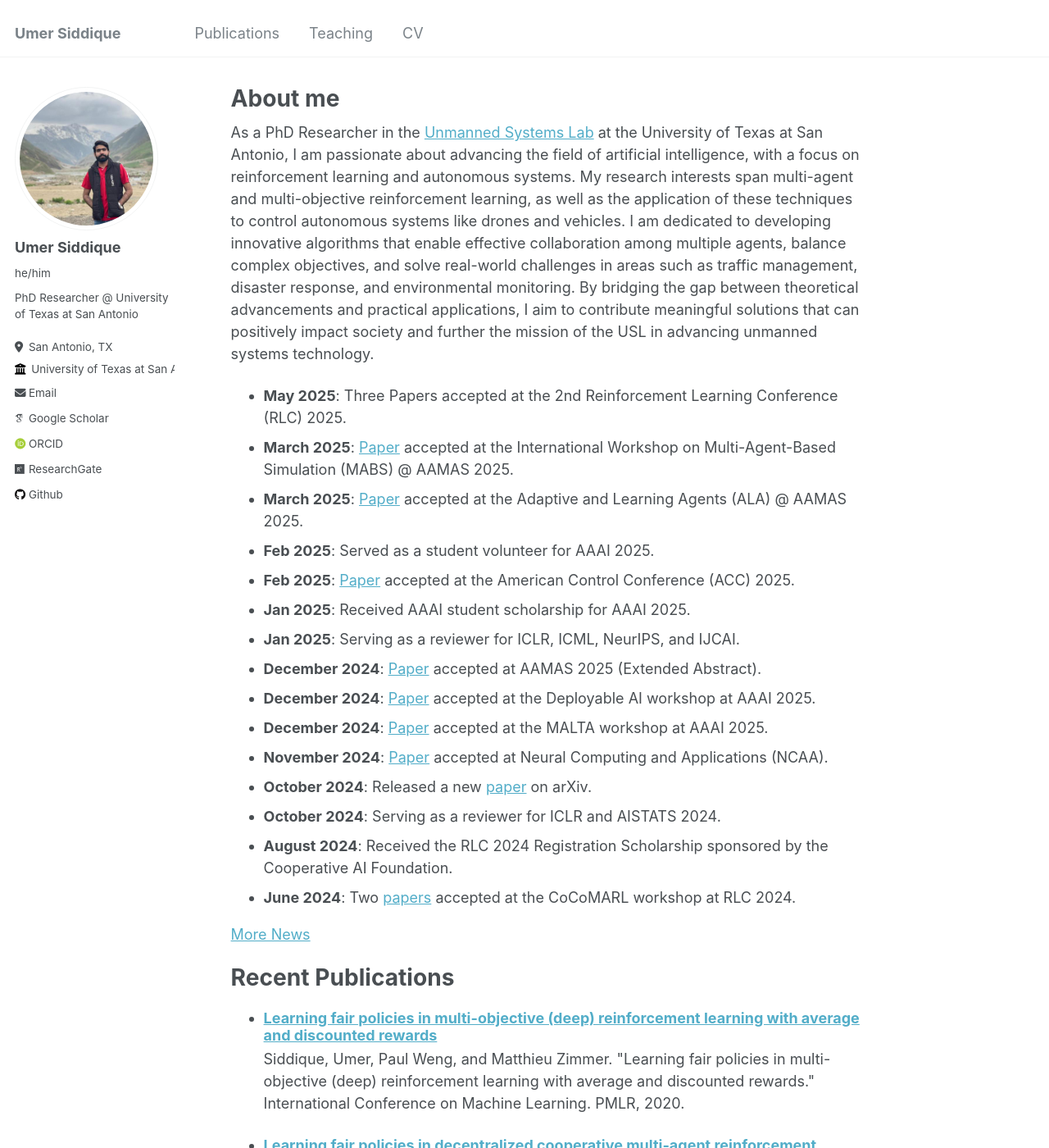
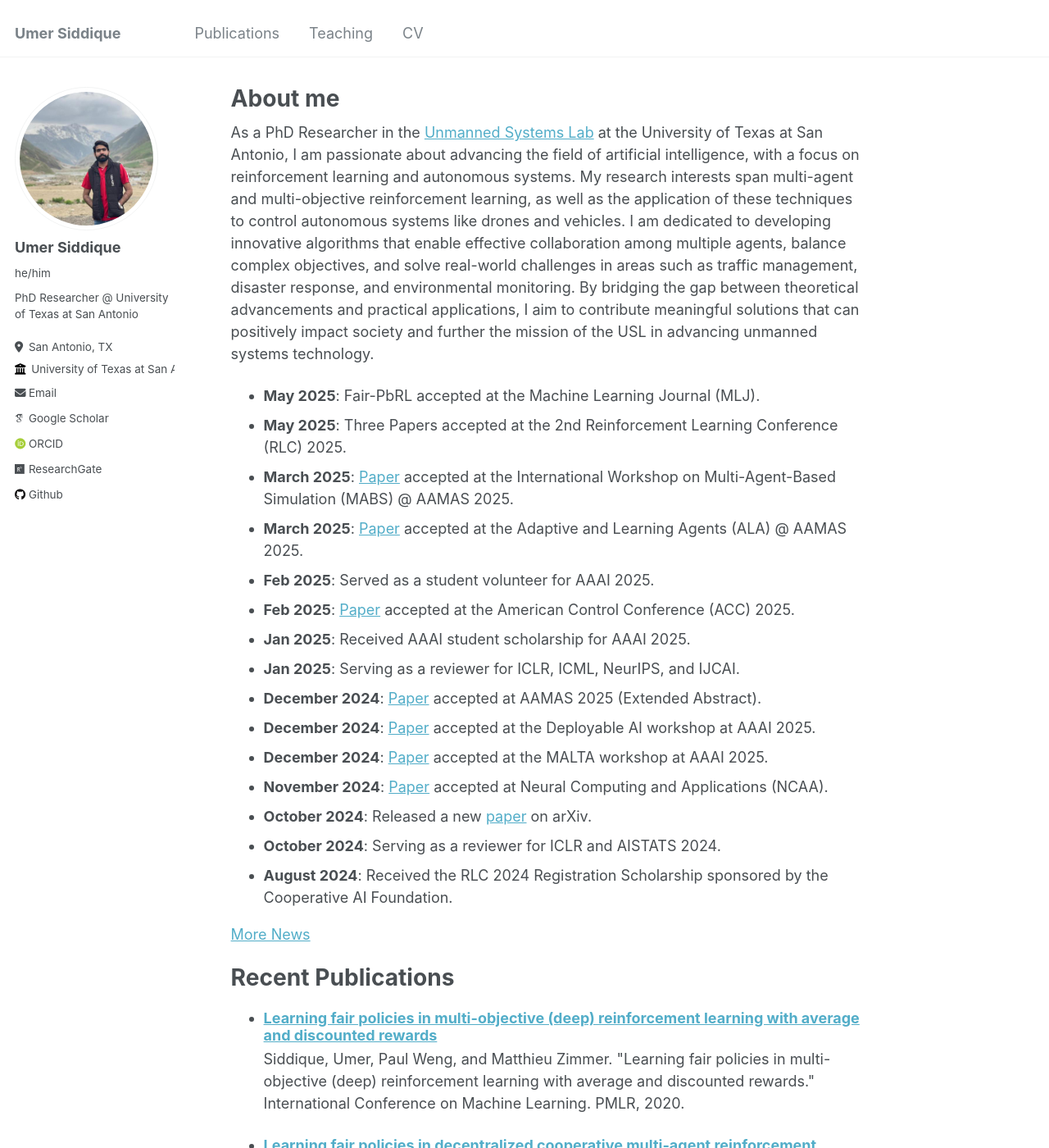
Before and after one commit to umersiddique94/umersiddique94.github.io, a Jekyll site: the page built from _pages/about.md, in a window 1280 px wide and 1400 px high. Shown: the whole window at 82% size. Built offline with Jekyll 4.4.1, drawn with Linux system fonts in a browser that asks for light colours; some web fonts are replaced.

Commit message:
add update news as of 27 May 2025

```diff
--- a/_data/news.yml
+++ b/_data/news.yml
@@ -1,3 +1,5 @@
+- date: "May 2025"
+  content: "Fair-PbRL accepted at the Machine Learning Journal (MLJ)."
 - date: "May 2025"
   content: "Three Papers accepted at the 2nd Reinforcement Learning Conference (RLC) 2025."
 - date: "March 2025"
```
